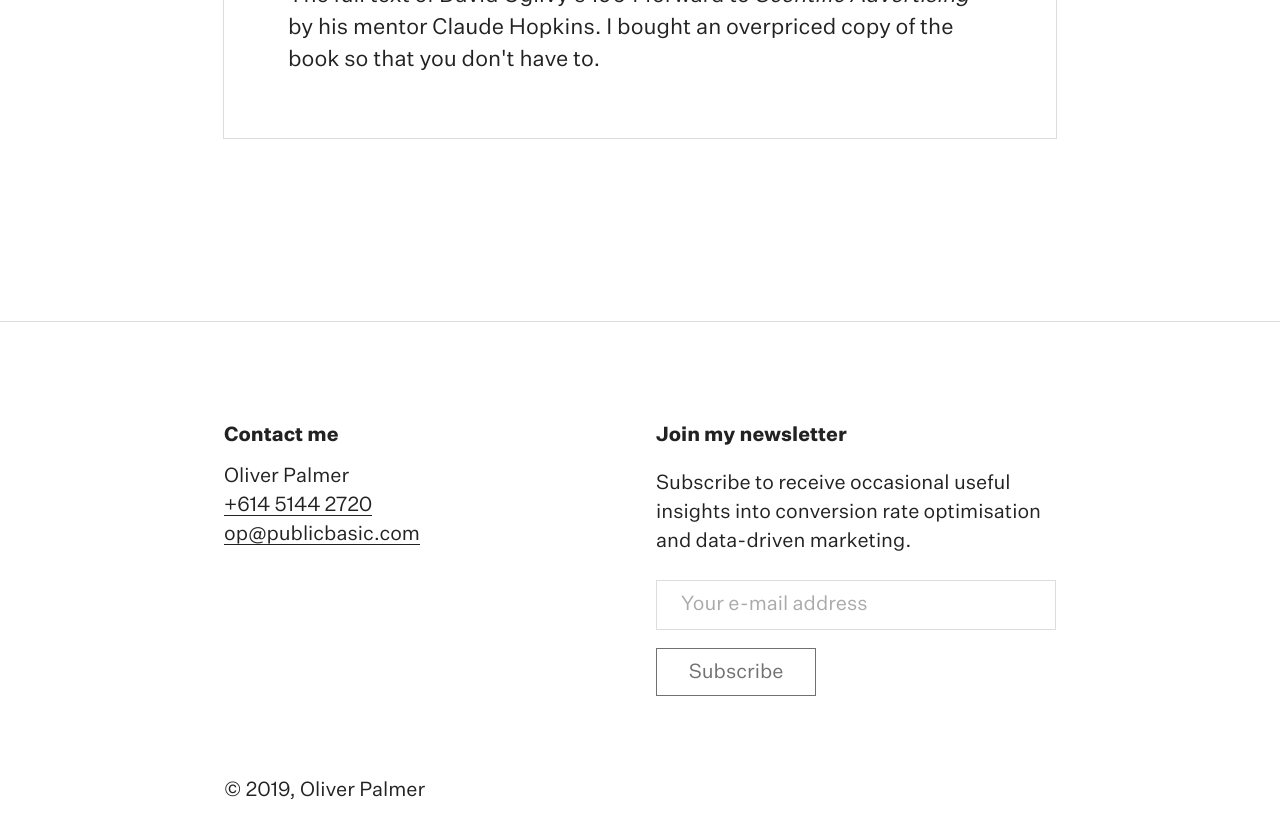
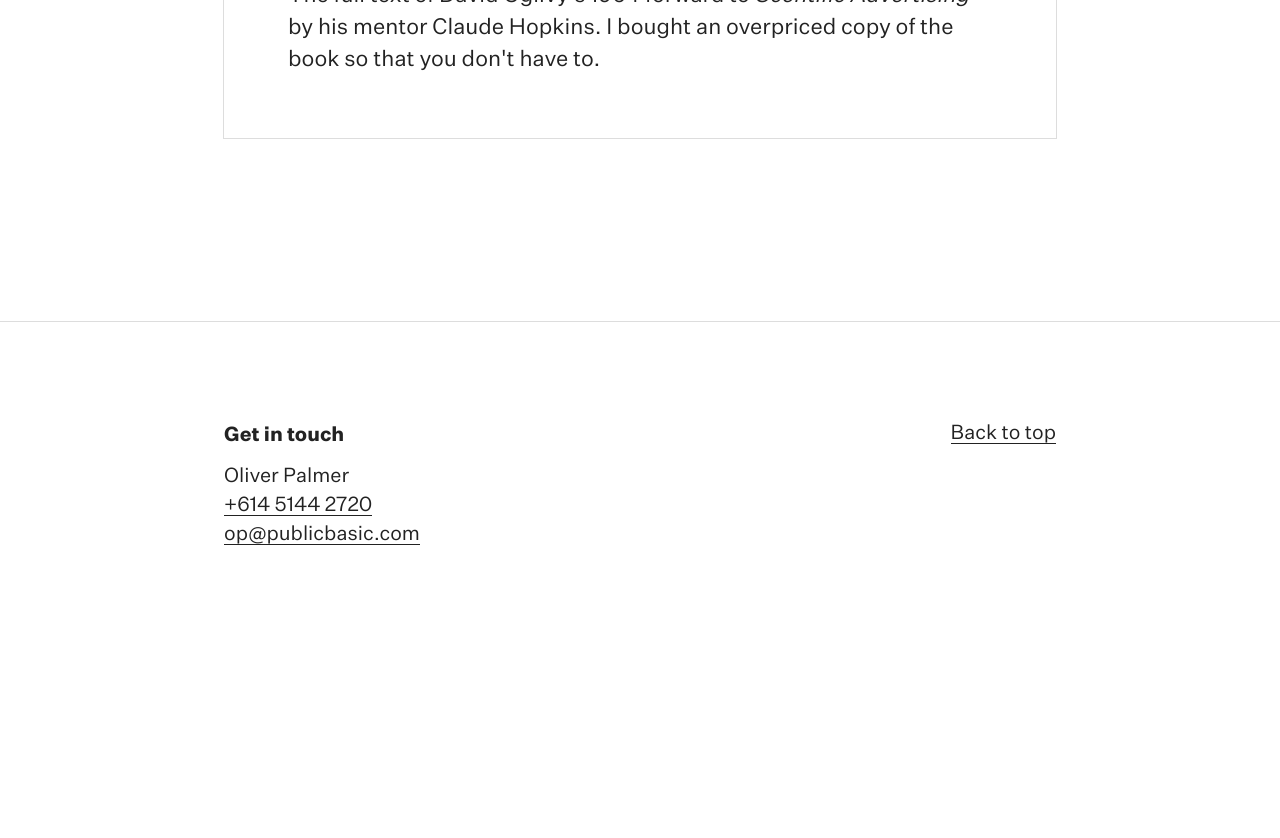
Before and after one commit to olleepalmer/olleepalmer.github.io, a Jekyll site: the page built from index.md, in a window 1280 px wide and 900 px high, scrolled down 1858 px. Shown: the top 838 px of the window. Built offline with Jekyll 4.4.1, drawn with Linux system fonts in a browser that asks for light colours; comment, search, counter and statistics services are not loaded; after the commit the page ends 2502 px from its top, so only the background shows below that.

Commit message:
Removed mailing list box in footer

```diff
--- a/_includes/footer.html
+++ b/_includes/footer.html
@@ -6,47 +6,25 @@
 				<div class="row">
 					<div class="col-md-6">
 						<div class="subsection-lg">
-							<h4 class="mb-2">Contact me</h4>
+							<h4 class="mb-2">Get in touch </h4>
 							<p>Oliver Palmer
 								<br><a href="tel:+61451442720">+614 5144 2720</a>
 								<br><a href="mailto:op@publicbasic.com">op@publicbasic.com</a>
 							</p>
+
 						</div>
 					</div>
-					<div class="col-md-6">
+					<div class="col-md-6 text-md-right">
 						<div class="subsection-lg">
-							<h4>Join my newsletter</h4>
-							<p>
-							Subscribe to receive occasional useful insights into conversion rate optimisation and data-driven marketing.
+
+							<p><a href="#top">Back to top </a>
 							</p>
-							<!-- Begin Mailchimp Signup Form -->
-							<div id="mc_embed_signup">
-							<form action="https://publicbasic.us19.list-manage.com/subscribe/post?u=33ba74f55577d6d1fcbc95db7&amp;id=43912519a2" method="post" id="mc-embedded-subscribe-form" name="mc-embedded-subscribe-form" class="validate" target="_blank" novalidate>
-							    <div id="mc_embed_signup_scroll">
 
-							<div class="mc-field-group">
-								<input type="email" value="" name="EMAIL" class="required email" id="mce-EMAIL" placeholder="Your e-mail address" />
-							</div>
-								<div id="mce-responses" class="clear">
-									<div class="response" id="mce-error-response" style="display:none"></div>
-									<div class="response" id="mce-success-response" style="display:none"></div>
-								</div>    <!-- real people should not fill this in and expect good things - do not remove this or risk form bot signups-->
-							    <div style="position: absolute; left: -5000px;" aria-hidden="true"><input type="text" name="b_33ba74f55577d6d1fcbc95db7_43912519a2" tabindex="-1" value=""></div>
-							    <div class="clear"><input type="submit" value="Subscribe" name="subscribe" id="mc-embedded-subscribe" class="btn btn-outline-secondary btn--px-1"></div>
-							    </div>
-							</form>
+
+
 						</div>
 					</div>
 				</div>
-				<div class="row align-items-md-end">
-					</div>
-					<div class="col-md-6">
-						<div class="subsection-lg">
-							<p>&copy; 2019, Oliver Palmer</p>
-						</div>
-					</div>
-				</div>
-			</div>
 		</footer>
 
 
--- a/_includes/header.html
+++ b/_includes/header.html
@@ -136,6 +136,7 @@ gtag('config', 'UA-117752780-1', { 'optimize_id': 'GTM-5DXWHX6'});
 	</head>
 
 	<body>
+		<a name="top"></a>
 		<!-- init Animate on Scroll  -->
 		<script>
 			AOS.init();
```
